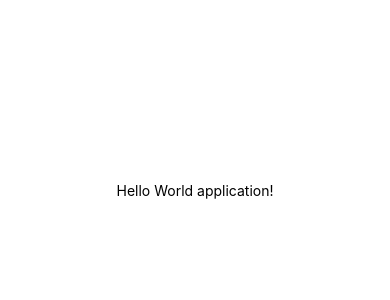
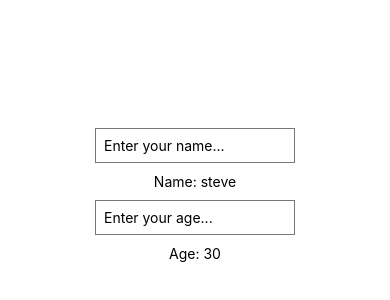
Before and after one commit to saitnyalcin/react-native-helloworld, a React Native app: screen / in a window 390 px wide. Shown: the part 232-532 px from the top of the page. Built offline with nearby package versions, Linux system fonts and the light colour scheme.

Commit message:
added some native core components into the view

```diff
--- a/App.js
+++ b/App.js
@@ -1,11 +1,26 @@
-import { StatusBar } from "expo-status-bar";
-import { StyleSheet, Text, View } from "react-native";
+import { useState } from "react";
+import { StyleSheet, Text, View, TextInput } from "react-native";
 
 export default function App() {
+  const [name, setname] = useState("steve");
+  const [age, setage] = useState("30");
+
   return (
     <View style={styles.container}>
-      <Text>Hello World application!</Text>
-      <StatusBar style="auto" />
+      <TextInput
+        style={styles.inputStyle}
+        placeholder="Enter your name..."
+        onChangeText={(name) => setname(name)}
+      />
+      <Text>Name: {name}</Text>
+
+      <TextInput
+        keyboardType="numeric"
+        style={styles.inputStyle}
+        placeholder="Enter your age..."
+        onChangeText={(age) => setage(age)}
+      />
+      <Text>Age: {age}</Text>
     </View>
   );
 }
@@ -13,8 +28,14 @@ export default function App() {
 const styles = StyleSheet.create({
   container: {
     flex: 1,
-    backgroundColor: "#fff",
     alignItems: "center",
     justifyContent: "center",
   },
+  inputStyle: {
+    borderWidth: 1,
+    borderColor: "#777",
+    padding: 8,
+    margin: 10,
+    width: 200,
+  },
 });
```
